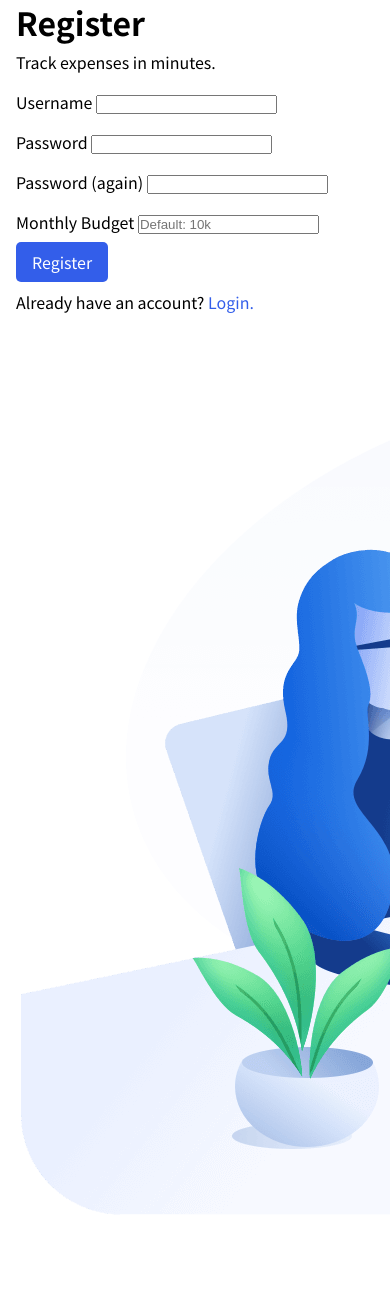
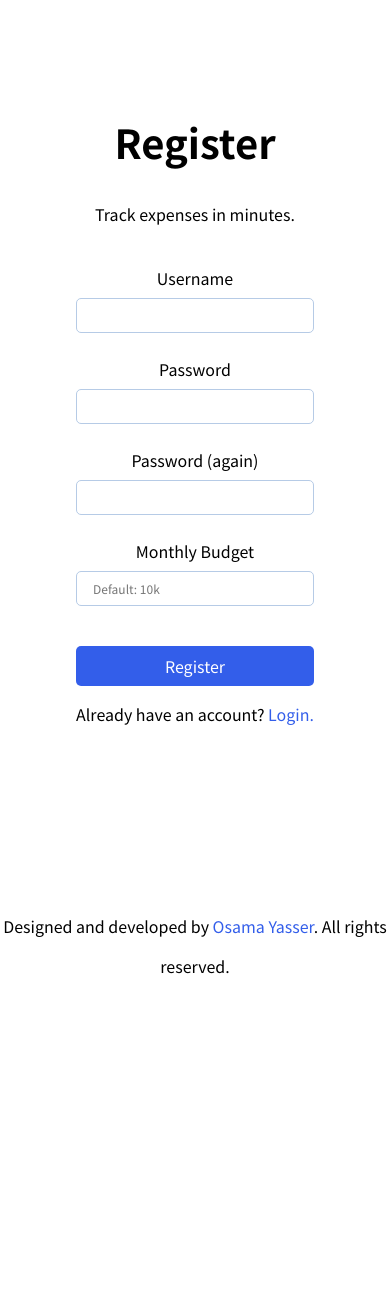
Before and after one commit to oyasr/tawfeer, a Flask app: page /register in a window 390 px wide. Shown: the part 194-1496 px from the top of the page. After the commit the page ends 1168 px from the top, so only its background shows below. Run offline with Flask 2, Linux system fonts and the light colour scheme; some libraries are stand-ins or nearby versions.

Commit message:
Make the register page responsive

```diff
--- a/static/mobile.css
+++ b/static/mobile.css
@@ -1,4 +1,4 @@
-@media (max-width: 750px) {
+@media (max-width: 768px) {
   /* Home Page */
   #home .container {
     flex-direction: column;
@@ -23,6 +23,16 @@
 }
 
 #login .login-form {
+  margin: auto;
+  text-align: center;
+}
+
+/* Register Page */
+#register .register-img {
+  display: none;
+}
+
+#register .register-form {
   margin: auto;
   text-align: center;
 }
--- a/static/styles.css
+++ b/static/styles.css
@@ -230,7 +230,7 @@
   display: flex;
   justify-content: space-between;
   padding-top: 6rem;
-  /* align-items: center; */
+  align-items: center;
 }
 
 #login .login-img img {
@@ -258,6 +258,43 @@
 }
 
 #login .login-form form input:focus {
+  outline: none;
+  border-color: #335eea;
+}
+
+/* Register Page */
+#register .container {
+  display: flex;
+  justify-content: space-between;
+  padding-top: 6rem;
+  align-items: center;
+}
+
+#register .register-img img {
+  width: 30rem;
+}
+
+#register .register-form form {
+  display: flex;
+  flex-direction: column;
+}
+
+#register .register-form form input {
+  font-size: 0.75rem;
+  padding: 0.5rem 1rem;
+  margin-bottom: 1rem;
+  border: 1px solid #b6cbe6;
+  border-radius: 5px;
+  flex: 0.95;
+  font-family: "Noto Sans HK", sans-serif;
+}
+
+#register .register-form form button {
+  margin-top: 1.5rem;
+  margin-bottom: 00.5rem;
+}
+
+#register .register-form form input:focus {
   outline: none;
   border-color: #335eea;
 }
--- a/templates/layout.html
+++ b/templates/layout.html
@@ -10,7 +10,7 @@
     <link
       href="/static/mobile.css"
       rel="stylesheet"
-      media="screen and (max-width: 850px)"
+      media="screen and (max-width: 860px)"
     />
 
     <!-- Custom head block -->
--- a/templates/register.html
+++ b/templates/register.html
@@ -3,26 +3,20 @@
 <!-- Title -->
 {% block title %} Register {% endblock %}
 
-<!-- Login Form -->
+<!-- Register Form -->
 {% block main %}
-<div id="primary-form">
-  <div class="container">
-    <h1>Register</h1>
-    <p>Track expenses in minutes.</p>
+<section id="register">
+  <div class="container py-3">
+    <div class="register-form p-1">
+      <h1 class="m-heading">Register</h1>
+      <p class="py-1">Track expenses in minutes.</p>
       <form action="/register" method="POST">
-      <div class="form-group">
         <label for="username">Username</label>
         <input autocomplete="off" name="username" id="username" type="text" />
-      </div>
-      <div class="form-group">
         <label for="password">Password</label>
         <input name="password" id="password" type="password" />
-      </div>
-      <div class="form-group">
         <label for="password-again">Password (again)</label>
         <input name="password-again" id="password-again" type="password" />
-      </div>
-      <div class="form-group">
         <label for="cash">Monthly Budget</label>
         <input
           name="cash"
@@ -31,17 +25,17 @@
           min="1"
           placeholder="Default: 10k"
         />
-      </div>
         <button class="btn btn-primary" type="submit">Register</button>
         <p>
           Already have an account?
           <a class="text-primary" href="/login">Login.</a>
         </p>
       </form>
-    <div class="form-img">
+    </div>
+    <div class="register-img">
       <img src={{ url_for('static', filename='landing.png') }} alt="Three people
       chatting illustration">
     </div>
   </div>
-</div>
+</section>
 {% endblock %}
```
Lines whose indentation alone changed are shown as unchanged.
